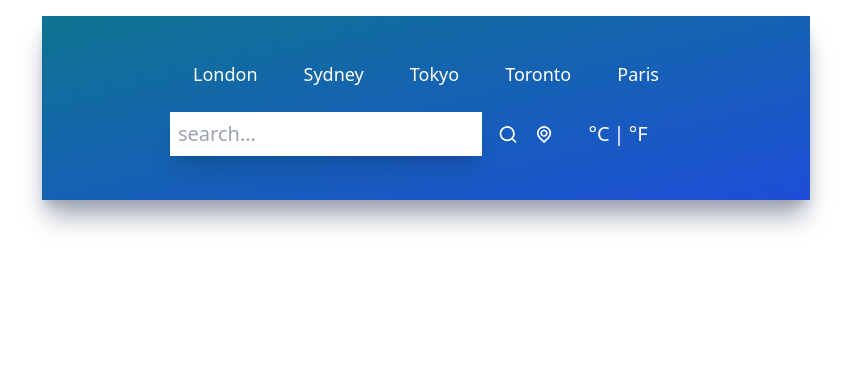
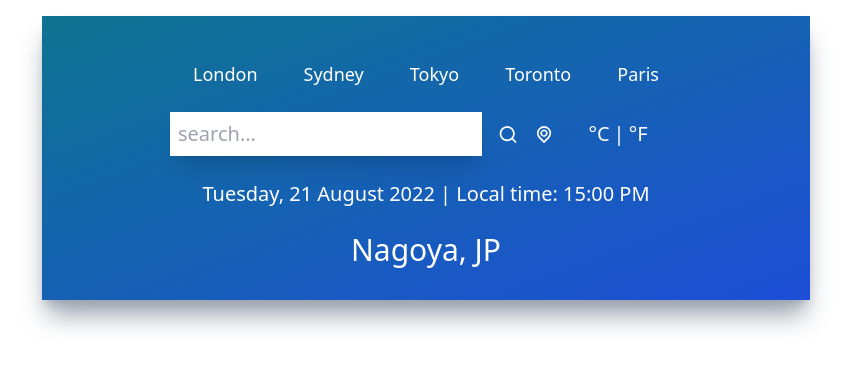
Before and after one commit to mittell/react-weather-app-v2, a React (Create React App) app: page / in a window 1280 px wide. Shown: the top 368 px of the page, without its empty margins (214-1065 px from the left). Built offline with nearby package versions, Linux system fonts and the light colour scheme.

Commit message:
feat: added TimeAndLocation component

```diff
--- a/src/App.js
+++ b/src/App.js
@@ -1,5 +1,5 @@
-import UilReact from '@iconscout/react-unicons/icons/uil-react';
 import Inputs from './components/Inputs';
+import TimeAndLocation from './components/TimeAndLocation';
 import TopButtons from './components/TopButtons';
 
 function App() {
@@ -7,6 +7,8 @@
 		<div className='mx-auto max-w-screen-md mt-4 py-5 px-32 bg-gradient-to-br from-cyan-700 to-blue-700 h-fit shadow-xl shadow-gray-400'>
 			<TopButtons />
 			<Inputs />
+
+			<TimeAndLocation />
 		</div>
 	);
 }
--- /dev/null
+++ b/src/components/TimeAndLocation.jsx
@@ -0,0 +1,18 @@
+import React from 'react';
+
+function TimeAndLocation() {
+	return (
+		<div>
+			<div className='flex items-center justify-center my-6'>
+				<p className='text-white text-xl font-extralight'>
+					Tuesday, 21 August 2022 | Local time: 15:00 PM
+				</p>
+			</div>
+			<div className='flex items-center justify-center my-3'>
+				<p className='text-white text-3xl font-medium'>Nagoya, JP</p>
+			</div>
+		</div>
+	);
+}
+
+export default TimeAndLocation;
```
